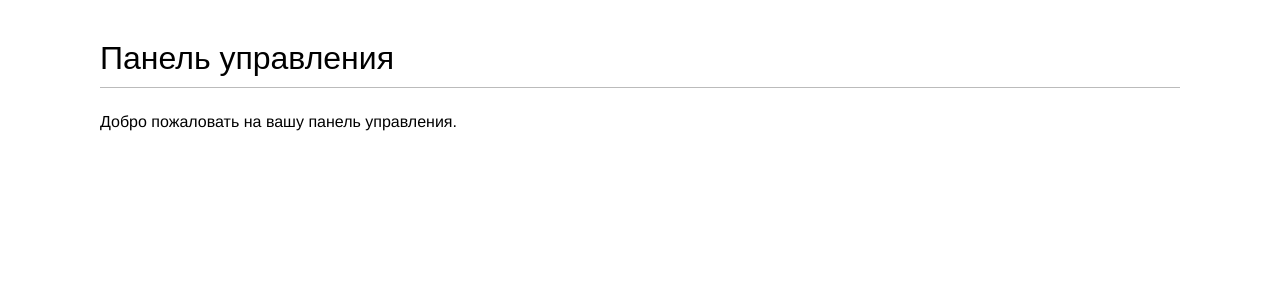
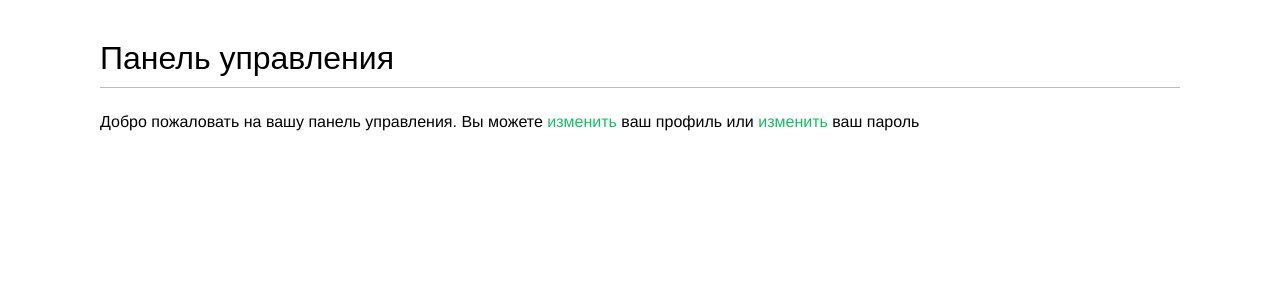
Before and after one commit to oleg425top/BookSocialSite, a Django app: page /account/ in a window 1280 px wide. Shown: the part 48-348 px from the top of the page. Run offline with Django 5.2, Linux system fonts and the light colour scheme; a user stored in the database is signed in; some web fonts are replaced.

Commit message:
1. Добавил ссылки на главную страницу для изменения пароля и редактирования аккаунта

```diff
--- a/account/templates/account/dashboard.html
+++ b/account/templates/account/dashboard.html
@@ -2,5 +2,7 @@
 {% block title %}{{ title }}{% endblock %}
 {% block content %}
   <h1>Панель управления</h1>
-  <p>Добро пожаловать на вашу панель управления.</p>
+  <p>Добро пожаловать на вашу панель управления. Вы можете <a href="{% url 'edit' %}">изменить</a> ваш профиль
+  или <a href="{% url 'password-change' %}">изменить</a> ваш пароль
+  </p>
 {% endblock %}
```
